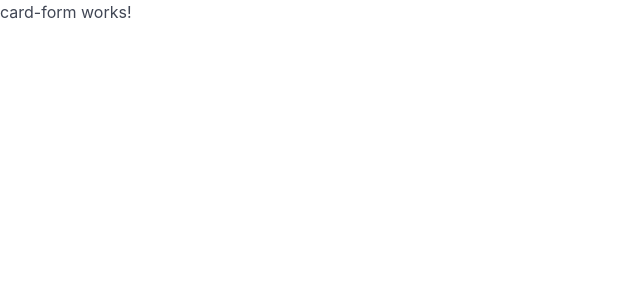
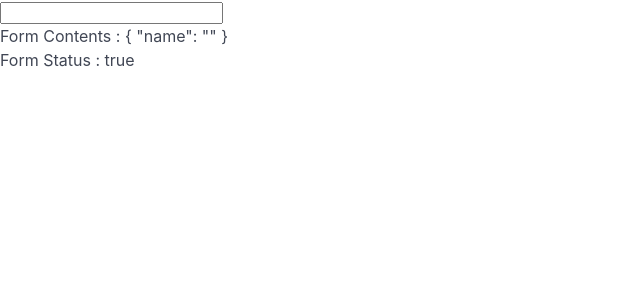
Before and after one commit to sblsreddy/creditcard, an Angular app: page / in a window 1280 px wide. Shown: the top 300 px of the page, without its empty margins (0-640 px from the left). Built offline with nearby package versions, Linux system fonts and the light colour scheme.

Commit message:
Using form group and form control. Debugging the form notes

```diff
--- a/src/app/card-form/card-form.component.html
+++ b/src/app/card-form/card-form.component.html
@@ -1 +1,9 @@
-<p>card-form works!</p>
+<form [formGroup]="cardForm">
+    <input formControlName="name"/>
+</form>
+
+
+<!-- Purely for debugging purpose only -->
+
+<div> Form Contents : {{ cardForm.value | json }}</div>
+<div> Form Status : {{cardForm.valid}} </div>
```
